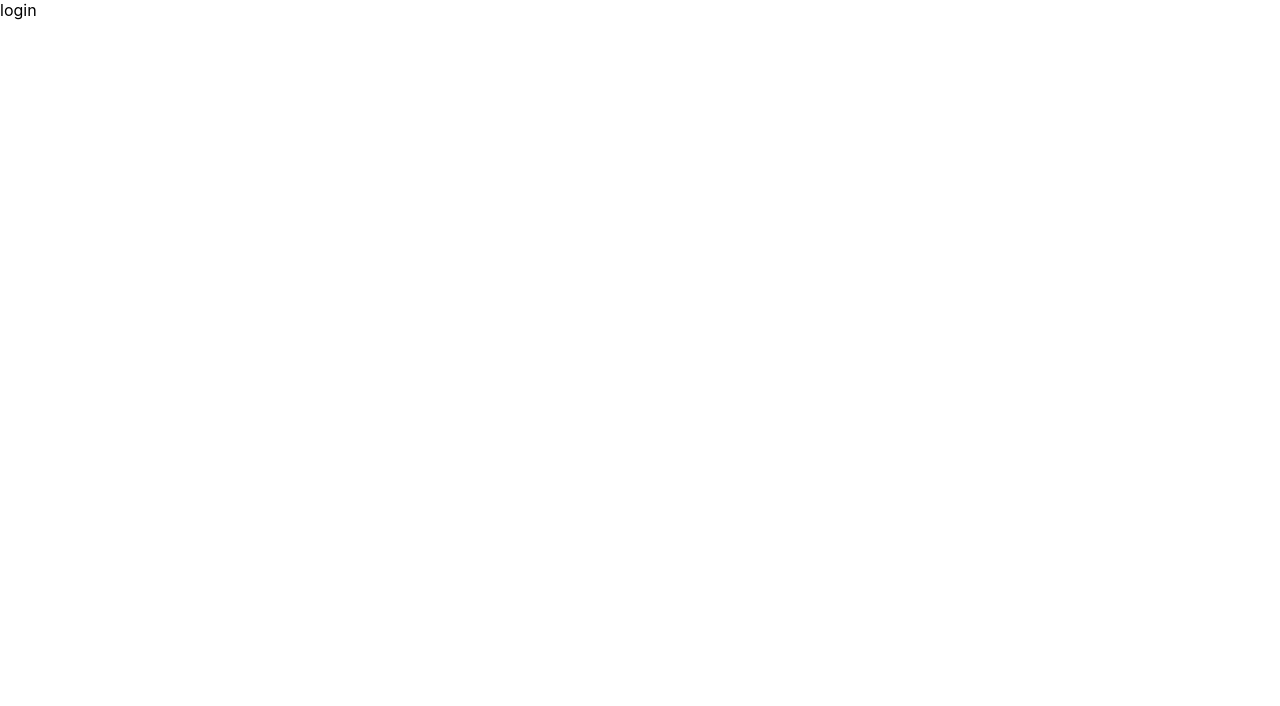
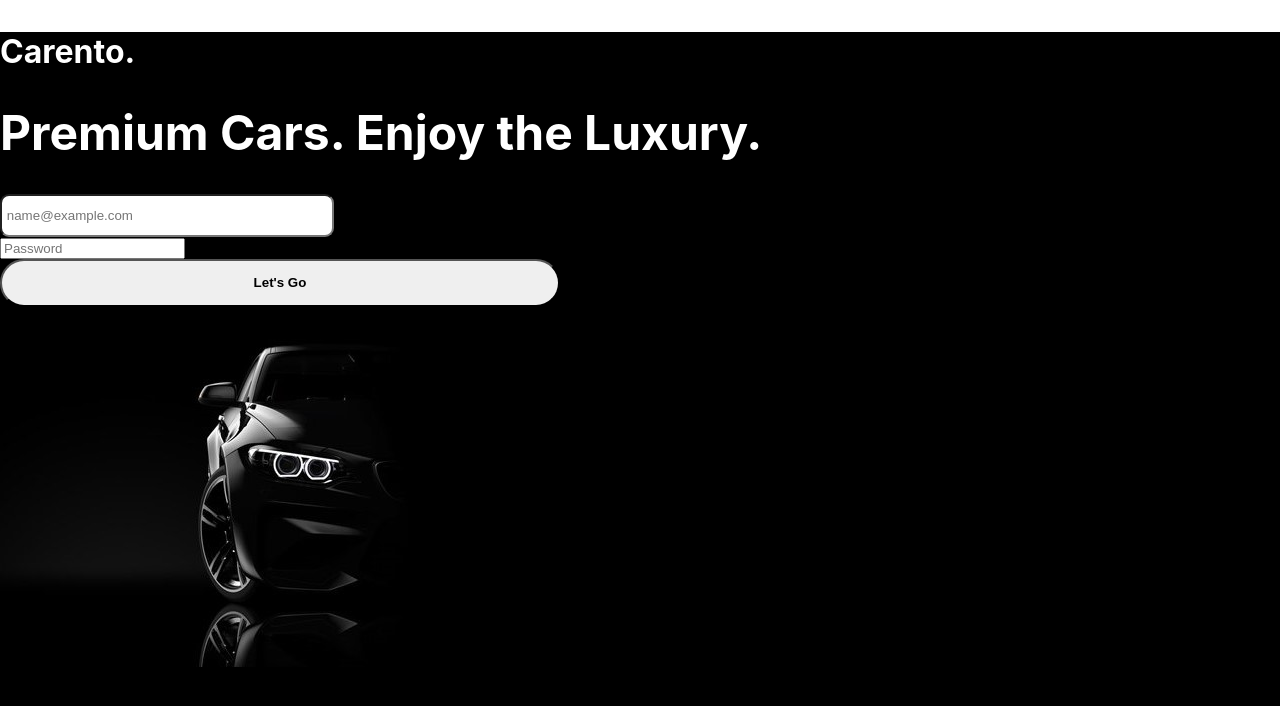
Before and after one commit to canva-debuggers/carento, a React (Create React App) app: page / in a window 1280 px wide. Shown: the top 706 px of the page. Built offline with nearby package versions, Linux system fonts and the light colour scheme.

Commit message:
fixation

```diff
--- a/src/pages/Login.jsx
+++ b/src/pages/Login.jsx
@@ -1,7 +1,71 @@
 import React from "react";
+import {
+  Button,
+  Col,
+  Container,
+  FloatingLabel,
+  Form,
+  Image,
+  Row,
+} from "react-bootstrap";
+import logoCarImg from "../assets/login_car.jpg";
 
-function login() {
-  return <div>login</div>;
+function Login() {
+  return (
+    <Container fluid style={{ backgroundColor: "#000", minHeight: "100vh" }}>
+      <Row>
+        <Col xs={12}>
+          <div>
+            <h3 style={{ color: "#fff", fontSize: "2rem" }}>Carento.</h3>
+            <h1
+              className="text-center"
+              style={{ color: "#fff", fontSize: "3rem" }}
+            >
+              Premium Cars. Enjoy the Luxury.
+            </h1>
+            <Form>
+              <FloatingLabel
+                controlId="floatingInput"
+                label="Email address"
+                className="mb-3"
+              >
+                <Form.Control
+                  type="email"
+                  placeholder="name@example.com"
+                  style={{
+                    width: "20rem",
+                    height: "2rem",
+                    borderRadius: "9px",
+                    padding: "0.2rem 0.3rem",
+                  }}
+                />
+              </FloatingLabel>
+
+              <FloatingLabel controlId="floatingPassword" label="Password">
+                <Form.Control type="password" placeholder="Password" />
+              </FloatingLabel>
+
+              <Button
+                variant="primary"
+                type="submit"
+                style={{
+                  width: "35rem",
+                  borderRadius: "40px",
+                  height: "3rem",
+                  fontWeight: "bold",
+                }}
+              >
+                Let's Go
+              </Button>
+            </Form>
+          </div>
+        </Col>
+        <Col xs={12}>
+          <Image src={logoCarImg} alt="Background Image" />
+        </Col>
+      </Row>
+    </Container>
+  );
 }
 
-export default login;
+export default Login;
```
Also changed, not shown: 1 other file (tests, documents, lock files or other folders).
